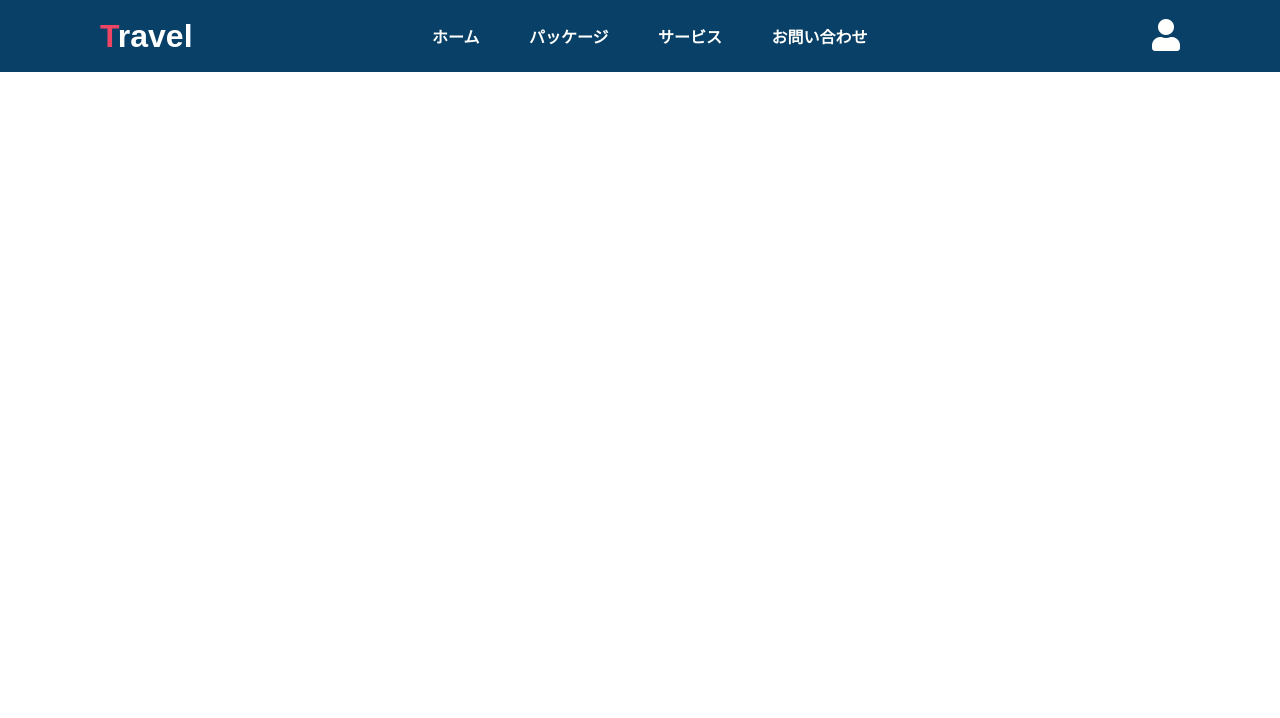
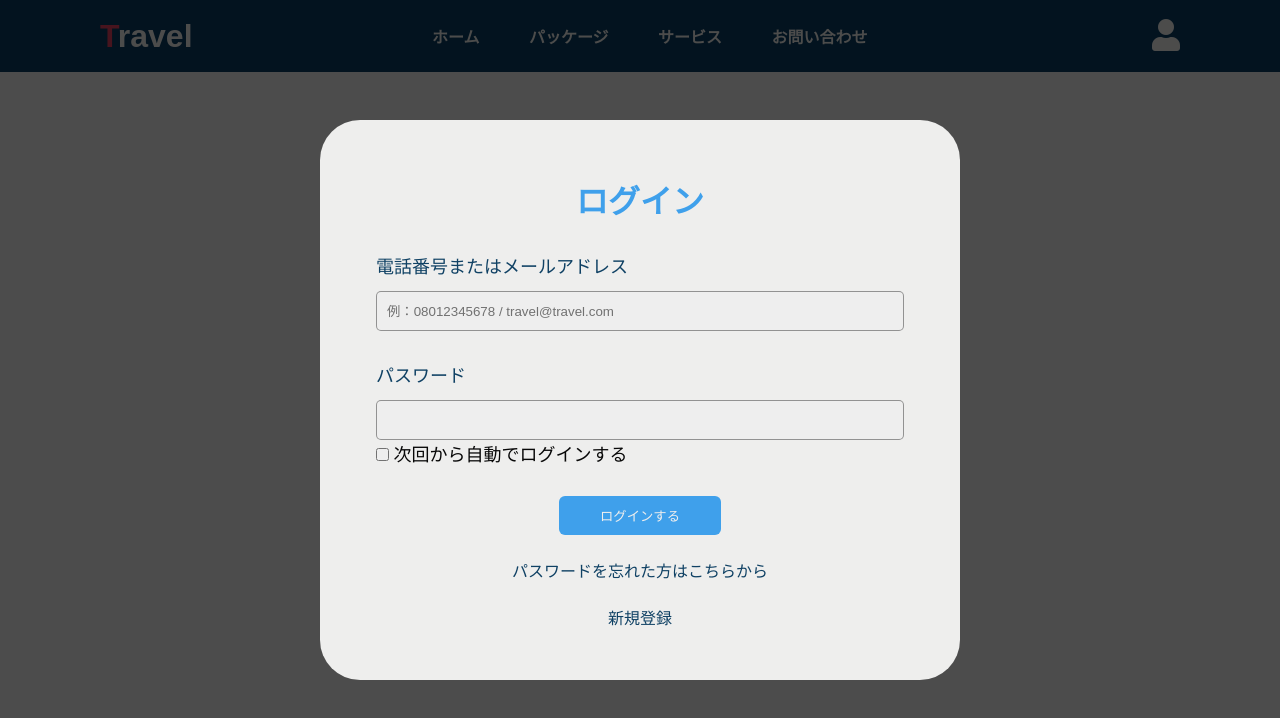
Before and after one commit to mm-ami/Travel, a plain HTML site: page index.html in a window 1280 px wide. Drawn offline with Linux system fonts and the light colour scheme.

Commit message:
form javascriptまだ段階

```diff
--- a/index.html
+++ b/index.html
@@ -21,6 +21,22 @@
         <i class="fas fa-user"></i>
       </div>
   </header>
+  <div class="form-login-container">
+    <form id="login-form">
+      <h1>ログイン</h1>
+      <h3>電話番号またはメールアドレス</h3>
+      <input type="email" placeholder="例：08012345678 / travel@travel.com" class="box">
+      <h3>パスワード</h3>
+      <input type="password" class="box">
+      <input type="checkbox" id="checkbox">
+      <label for="checkbox">次回から自動でログインする</label>
+      <input type="submit" value="ログインする" class="login-btn">
+      <div class="a-tag">
+        <a href="#">パスワードを忘れた方はこちらから</a><br>
+        <a href="#">新規登録</a>
+      </div>
+    </form>
+  </div>
   <script src="main.js"></script>
 </body>
 </html>
--- a/style.scss
+++ b/style.scss
@@ -18,6 +18,7 @@ header {
   height: 9%;
   align-items: center;
   font-weight: bolder;
+  z-index: 100;
 
   a {
     color: #fffffe;
@@ -38,6 +39,10 @@ header {
 
     & a {
       padding-right: 45px;
+
+      &:hover {
+        color: #3da9fc;
+      }
     }
   }
 
@@ -45,5 +50,92 @@ header {
     margin-right: 100px;
     font-size: 2rem;
     color: #fffffe;
+    cursor: pointer;
+
+    &:hover {
+      color: #3da9fc;
+    }
   }
 }
+
+.form-login-container {
+  position: fixed;
+  top: 0; left: 0;
+  min-height: 100vh;
+  width: 100%;
+  display: flex;
+  justify-content: center;
+  align-items: center;
+  background-color: rgba(0,0,0,0.7);
+  z-index: 1000;
+
+  form {
+    margin: 2rem;
+    padding: 3.5rem;
+    background-color: #fffffe;
+    height: 70vh;
+    border-radius: 40px;
+    width: 50%;
+    opacity: 0.9;
+
+    h1 {
+      color: #3da9fc;
+      text-align: center;
+    }
+
+    h3 {
+      font-size: 18px;
+      font-weight: lighter;
+      padding-top: 30px;
+      padding-bottom: 13px;
+      color: #094067;
+    }
+
+    .box {
+      width: 100%;
+      height: 40px;
+      border: solid 1px rgba(0,0,0,.4);
+      border-radius: 5px;
+      padding-left: 10px;
+    }
+
+    #checkbox {
+      cursor: pointer;
+      transform: scale(1);
+    }
+
+    label {
+      font-size: 18px;
+    }
+
+    .login-btn {
+      display: block;
+      margin: 0 auto;
+      margin-top: 30px;
+      padding: 10px 41px;
+      border-radius: 6px;
+      border: none;
+      background-color: #3da9fc;
+      color: #fffffe;
+      cursor: pointer;
+
+      &:hover {
+        opacity: 0.8;
+      }
+    }
+
+    .a-tag {
+      text-align: center;
+
+      a {
+        display: inline-block;
+        padding-top: 23px;
+        color: #094067;
+
+        &:hover {
+          color: #ef4565;
+        }
+      }
+    }
+  }
+}
```
Also changed, not shown: style.css, 1 other file.
